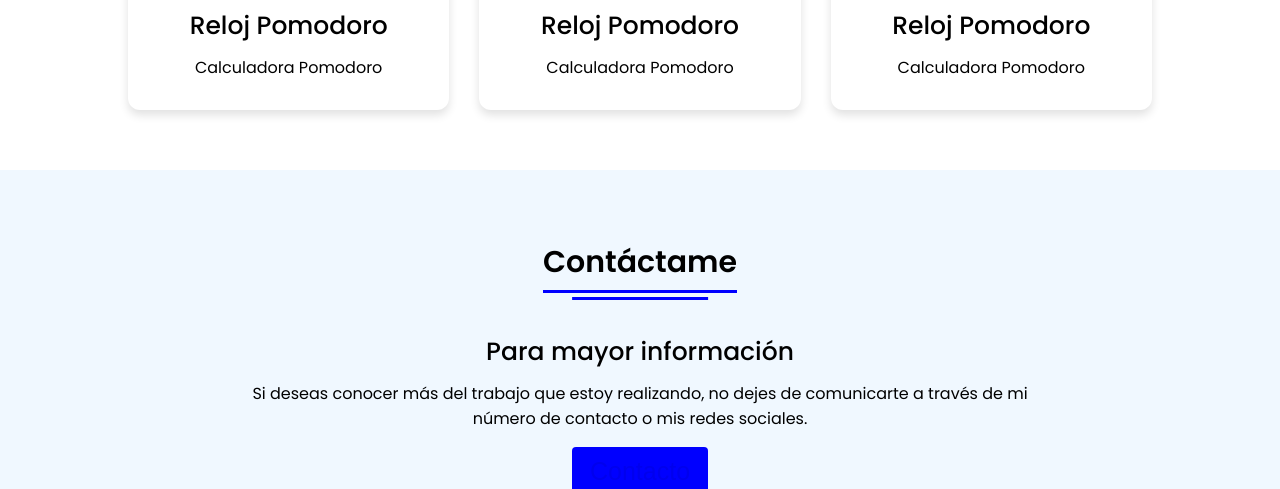
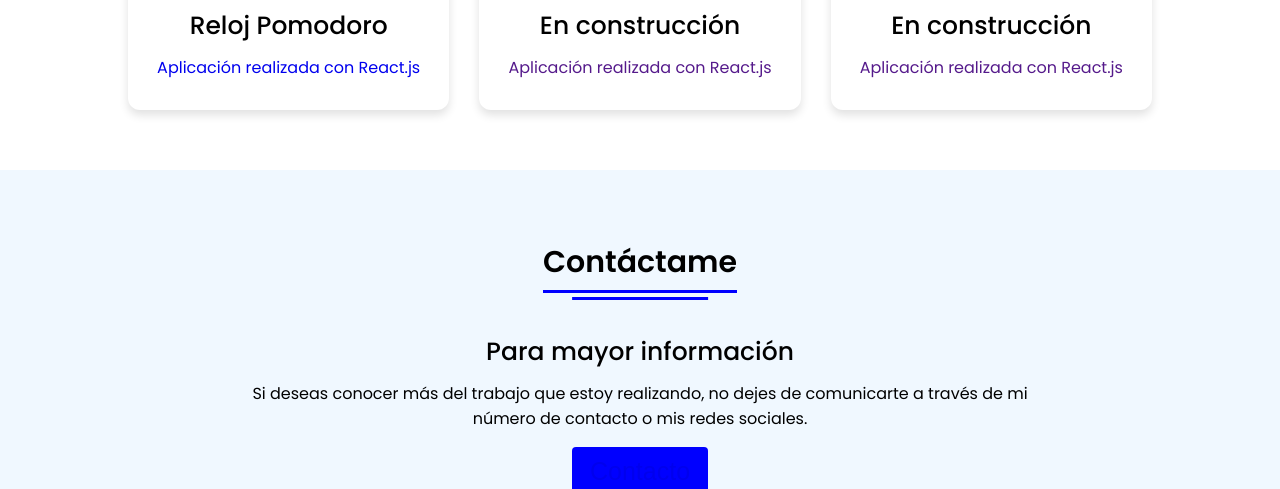
Before and after one commit to KenyIsaac/Portafolio, a plain HTML site: page index.html in a window 1280 px wide. Shown: the part 3867-4356 px from the top of the page. Drawn offline with Linux system fonts and the light colour scheme; files whose address does not match are found by name.

Commit message:
adición de proyectos desplegados

```diff
--- a/index.html
+++ b/index.html
@@ -192,51 +192,63 @@
       <div class="boxes">
 
         <div class="box">
+          <a href="https://gifted-poitras-bf2498.netlify.app/" target="_blank">
           <div class="icon">
             <i class="fab fa-react"></i>
           </div>
           <div class="topic">Rick And Morty</Frame></div>
           <p>Aplicación realizada con la API de Rick And Morty</p>
+        </a>
         </div>
 
         <div class="box">
+          <a href="https://hardcore-clarke-6ce66e.netlify.app/" target="_blank">
           <div class="icon">
             <i class="fab fa-react"></i>
           </div>
           <div class="topic">Pokedex</div>
           <p>Aplicación realizada con la API de Pokemon</p>
+          </a>
         </div>
 
         <div class="box">
+          <a href="https://competent-khorana-aa6182.netlify.app/" target="_blank">
           <div class="icon">
             <i class="fab fa-react"></i>
           </div>
           <div class="topic">Tic-Tac-Toe</div>
-          <p>Aplicación realizada con</p>
+          <p>Aplicación realizada con React.js</p>
+          </a>
         </div>
 
         <div class="box">
+          <a href="https://dreamy-sammet-3c6ee9.netlify.app/" target="_blank">
           <div class="icon">
             <i class="fab fa-react"></i>
           </div>
           <div class="topic">Reloj Pomodoro</div>
-          <p>Calculadora Pomodoro</p>
+          <p>Aplicación realizada con React.js</p>
+          </a>
         </div>
 
         <div class="box">
+          <a href="" target="_blank">
           <div class="icon">
             <i class="fab fa-react"></i>
           </div>
-          <div class="topic">Reloj Pomodoro</div>
-          <p>Calculadora Pomodoro</p>
+          <div class="topic">En construcción</div>
+          <p>Aplicación realizada con React.js</p>
+          </a>
         </div>
 
         <div class="box">
+          <a href="" target="_blank">
           <div class="icon">
             <i class="fab fa-react"></i>
           </div>
-          <div class="topic">Reloj Pomodoro</div>
-          <p>Calculadora Pomodoro</p>
+          <div class="topic">En construcción</div>
+          <p>Aplicación realizada con React.js</p>
+          </a>
         </div>
 
       </div>
```
